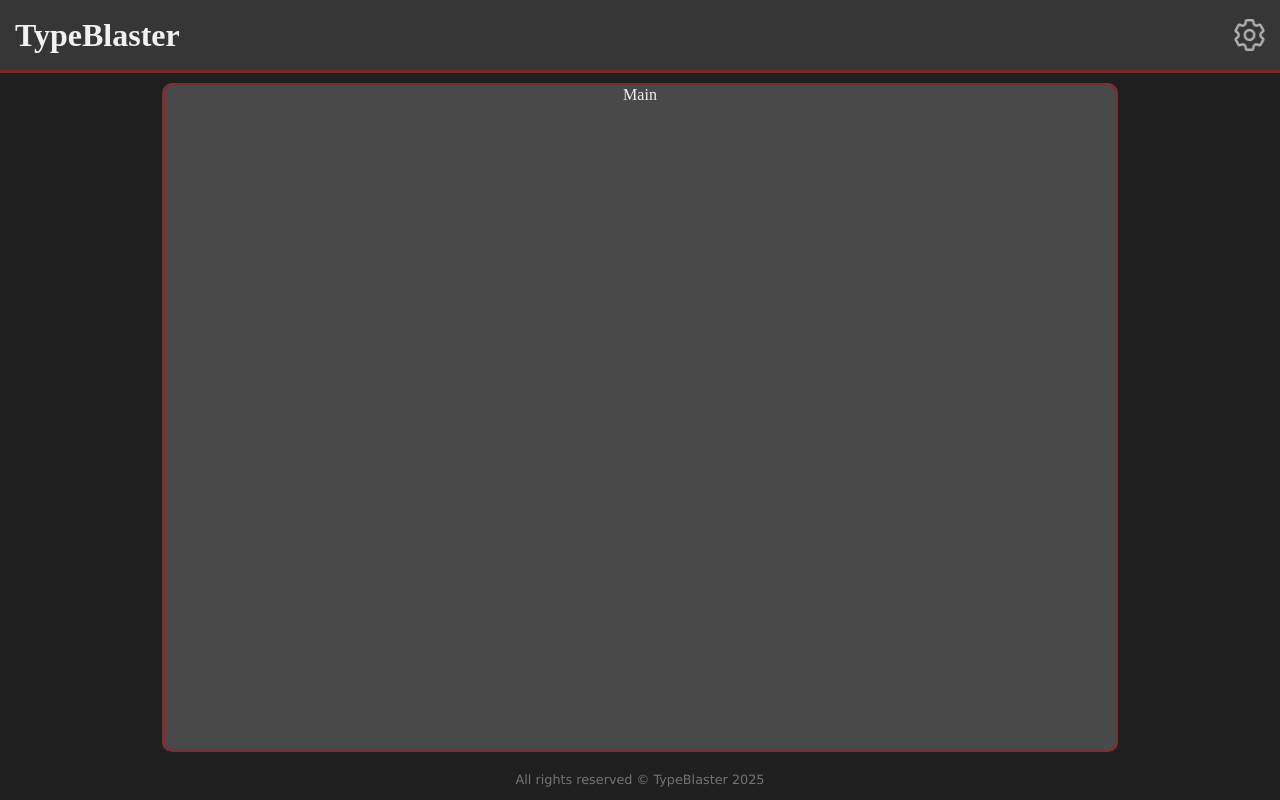
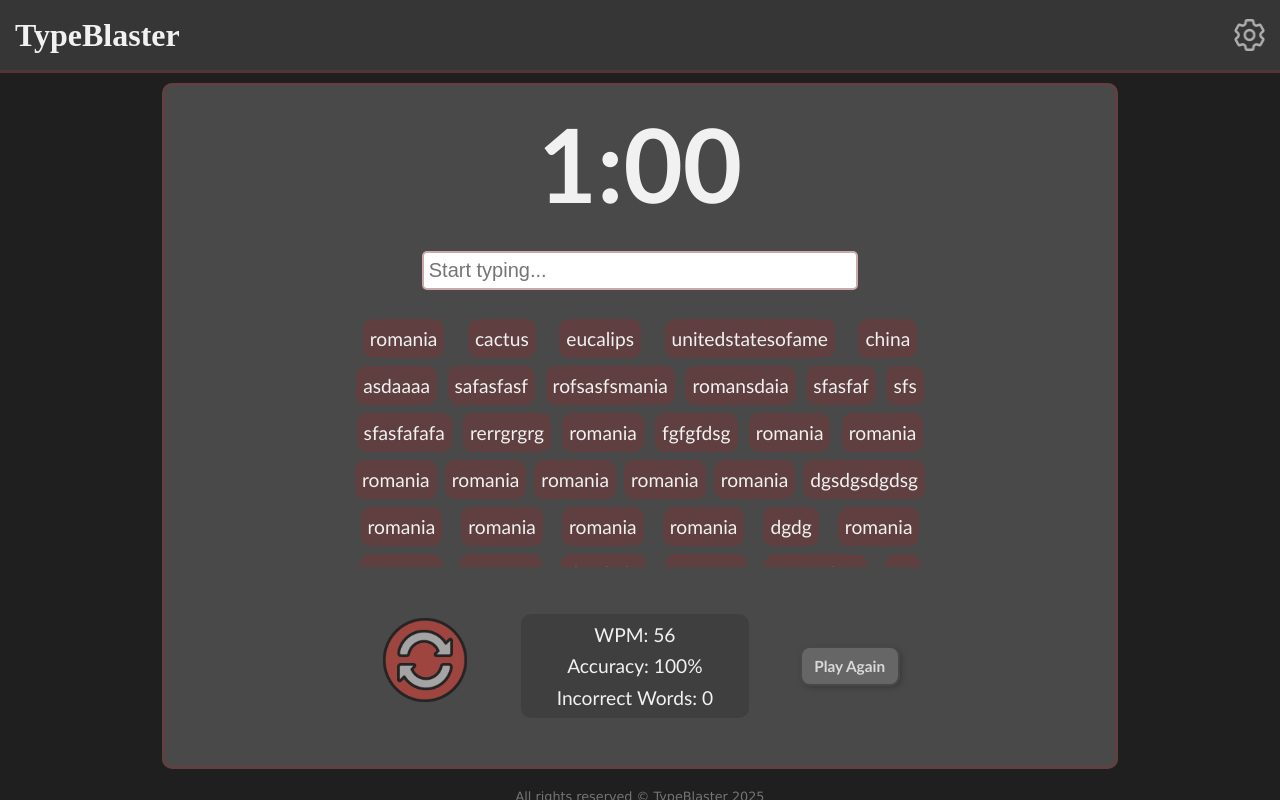
Before and after one commit to alecs007/TypeBlaster, a React (Vite) app: page / in a window 1280 px wide. Built offline with nearby package versions, Linux system fonts and the light colour scheme; a web font is replaced by a local one.

Commit message:
Modified

```diff
--- a/src/App.css
+++ b/src/App.css
@@ -1,7 +1,7 @@
 :root {
   --black: #1f1f1f;
   --white: #f1f1f1;
-  --primary-color: #7e3333;
+  --primary-color: #7e33336b;
 }
 #root {
   background-color: var(--black);
@@ -12,6 +12,7 @@
   flex-direction: column;
   align-items: center;
   justify-content: space-between;
+  overflow-y: auto;
 }
 * {
   margin: 0;
--- a/src/Home/Header/Header.css
+++ b/src/Home/Header/Header.css
@@ -5,7 +5,7 @@
   display: flex;
   align-items: center;
   justify-content: space-between;
-  border-bottom: 3px solid rgba(143, 41, 41, 0.7);
+  border-bottom: 3px solid var(--primary-color);
   h1 {
     margin-left: 15px;
     font-weight: 600;
@@ -18,6 +18,7 @@
     filter: invert(1);
     opacity: 0.6;
     transition: rotate 1s;
+    cursor: pointer;
   }
   img:hover {
     rotate: 180deg;
--- a/src/Home/Main/Main.css
+++ b/src/Home/Main/Main.css
@@ -3,10 +3,120 @@
   height: 85vh;
   min-width: 950px;
   background-color: rgba(102, 102, 102, 0.6);
-  border: 3px solid rgba(143, 41, 41, 0.7);
+  border: 3px solid var(--primary-color);
   border-radius: 10px;
   display: flex;
   flex-direction: column;
   align-items: center;
   margin: 10px;
 }
+.timer {
+  width: 30%;
+  height: 20%;
+  margin-top: 1%;
+  display: flex;
+  align-items: center;
+  justify-content: center;
+  font-size: clamp(90px, 8vw, 180px);
+  font-weight: 900;
+  font-family: "Gill Sans", "Gill Sans MT", Calibri, "Trebuchet MS", sans-serif;
+}
+input {
+  width: 45%;
+  height: 35px;
+  margin-top: 2%;
+  font-size: 20px;
+  color: var(--black);
+  padding-left: 5px;
+  border-radius: 5px;
+  border: 2px solid var(--primary-color);
+}
+input:focus {
+  outline: none;
+}
+input::placeholder {
+  font-size: 20px;
+  align-items: center;
+  justify-content: center;
+}
+.wordcontainer {
+  width: 60%;
+  height: 35%;
+
+  margin-top: 2%;
+  border-radius: 10px;
+  display: flex;
+  flex-wrap: wrap;
+  justify-content: space-around;
+  gap: 8px;
+  padding: 10px;
+  overflow: hidden;
+}
+.word {
+  background-color: var(--primary-color);
+  display: flex;
+  align-items: center;
+  height: 25px;
+  padding: 7px;
+  border-radius: 10px;
+  font-size: 1.2em;
+  font-weight: 500;
+  color: var(--white);
+  font-family: "Gill Sans", "Gill Sans MT", Calibri, "Trebuchet MS", sans-serif;
+  cursor: default;
+}
+.utilitycontainer {
+  width: 60%;
+  height: 22%;
+  margin-top: 2%;
+  display: flex;
+  align-items: center;
+  justify-content: space-around;
+  img {
+    height: 60%;
+    opacity: 0.5;
+    transition: rotate 0.7s ease-in-out;
+  }
+  img:hover {
+    rotate: 180deg;
+  }
+}
+.stats {
+  width: 40%;
+  height: 70%;
+  margin-top: 2%;
+  display: flex;
+  flex-direction: column;
+  align-items: center;
+  justify-content: space-evenly;
+  background-color: rgba(0, 0, 0, 0.137);
+  border-radius: 10px;
+}
+.statsitem {
+  font-size: clamp(10px, 1.5vw, 25px);
+  font-family: "Gill Sans", "Gill Sans MT", Calibri, "Trebuchet MS", sans-serif;
+}
+.playagain {
+  width: 15%;
+  height: 20%;
+  min-height: 40px;
+  min-width: 100px;
+  margin-top: 2%;
+  display: flex;
+  align-items: center;
+  justify-content: center;
+  border-radius: 10px;
+  border: 2px solid rgba(0, 0, 0, 0.3);
+  font-size: clamp(10px, 1.2vw, 20px);
+  font-weight: 900;
+  font-family: "Gill Sans", "Gill Sans MT", Calibri, "Trebuchet MS", sans-serif;
+  color: rgba(255, 255, 255, 0.75);
+  background-color: rgba(116, 116, 116, 0.7);
+  box-shadow: 2px 2px 5px rgba(0, 0, 0, 0.2);
+  transition: transform 0.2s ease-in-out;
+  cursor: pointer;
+}
+.playagain:active {
+  box-shadow: none;
+  transform: scale(0.98);
+}
--- a/src/Home/Main/Main.jsx
+++ b/src/Home/Main/Main.jsx
@@ -1,7 +1,128 @@
 import "./Main.css";
+import reload from "../../assets/reload.png";
 
 const Main = () => {
-  return <div className="main">Main</div>;
+  return (
+    <div className="main">
+      <div className="timer">1:00</div>
+      <input type="text" placeholder="Start typing..."></input>
+      <div className="wordcontainer">
+        <div className="word">romania</div>
+        <div className="word">cactus</div>
+        <div className="word">eucalips</div>
+        <div className="word">unitedstatesofame</div>
+        <div className="word">china</div>
+        <div className="word">asdaaaa </div>
+        <div className="word">safasfasf</div>
+        <div className="word">rofsasfsmania</div>
+        <div className="word">romansdaia</div>
+        <div className="word">sfasfaf</div>
+        <div className="word">sfs</div>
+        <div className="word">sfasfafafa</div>
+        <div className="word">rerrgrgrg</div>
+        <div className="word">romania</div>
+        <div className="word">fgfgfdsg</div>
+        <div className="word">romania</div>
+        <div className="word">romania</div>
+        <div className="word">romania</div>
+        <div className="word">romania</div>
+        <div className="word">romania</div>
+        <div className="word">romania</div>
+        <div className="word">romania</div>
+        <div className="word">dgsdgsdgdsg</div>
+        <div className="word">romania</div>
+        <div className="word">romania</div>
+        <div className="word">romania</div>
+        <div className="word">romania</div>
+        <div className="word">dgdg</div>
+        <div className="word">romania</div>
+        <div className="word">romania</div>
+        <div className="word">romania</div>
+        <div className="word">dggdgdg</div>
+        <div className="word">romania</div>
+        <div className="word">romagdnia</div>
+        <div className="word">gg</div>
+        <div className="word">romania</div>
+        <div className="word">gg</div>
+        <div className="word">romania</div>
+        <div className="word">romania</div>
+        <div className="word">romania</div>
+        <div className="word">dgdsgsgsgdg</div>
+        <div className="word">romania</div>
+        <div className="word">romania</div>
+        <div className="word">romania</div>
+        <div className="word">romania</div>
+        <div className="word">gsdsgdfg</div>
+        <div className="word">dgsgs</div>
+        <div className="word">romania</div>
+        <div className="word">romania</div>
+        <div className="word">romania</div>
+        <div className="word">romania</div>
+        <div className="word">romania</div>
+        <div className="word">romania</div>
+        <div className="word">romania</div>
+        <div className="word">23123123131</div>
+        <div className="word">romania</div>
+        <div className="word">rosdasdasdmania</div>
+        <div className="word">romania</div>
+        <div className="word">sdasdadasd</div>
+        <div className="word">romania</div>
+        <div className="word">romania</div>
+        <div className="word">romania</div>
+        <div className="word">romania</div>
+        <div className="word">romania</div>
+        <div className="word">romania</div>
+        <div className="word">sdsd</div>
+        <div className="word">romania</div>
+        <div className="word">romania</div>
+        <div className="word">romania</div>
+        <div className="word">romania</div>
+        <div className="word">romsdasdaania</div>
+        <div className="word">romania</div>
+        <div className="word">sdsd</div>
+        <div className="word">romania</div>
+        <div className="word">romania</div>
+        <div className="word">romania</div>
+        <div className="word">ss</div>
+        <div className="word">adsdadadasd</div>
+        <div className="word">romania</div>
+        <div className="word">romania</div>
+        <div className="word">romania</div>
+        <div className="word">romania</div>
+        <div className="word">romania</div>
+        <div className="word">sdsd</div>
+        <div className="word">romania</div>
+        <div className="word">romania</div>
+        <div className="word">romania</div>
+        <div className="word">ss</div>
+        <div className="word">adsdadadasd</div>
+        <div className="word">romania</div>
+        <div className="word">romania</div>
+        <div className="word">romania</div>
+        <div className="word">romania</div>
+        <div className="word">romania</div>
+        <div className="word">sdsd</div>
+        <div className="word">romania</div>
+        <div className="word">romania</div>
+        <div className="word">romania</div>
+        <div className="word">ss</div>
+        <div className="word">adsdadadasd</div>
+        <div className="word">romania</div>
+        <div className="word">romania</div>
+        <div className="word">romania</div>
+        <div className="word">romania</div>
+      </div>
+      <div className="utilitycontainer">
+        <img src={reload} alt="Reload" />
+        <div className="stats">
+          <div className="statsitem">WPM: 56</div>
+          <div className="statsitem">Accuracy: 100%</div>
+          <div className="statsitem">Incorrect Words: 0</div>
+        </div>
+        <button className="playagain">Play Again</button>
+      </div>
+    </div>
+  );
 };
 
 export default Main;
```
Also changed, not shown: src/assets/reload.png (added).
